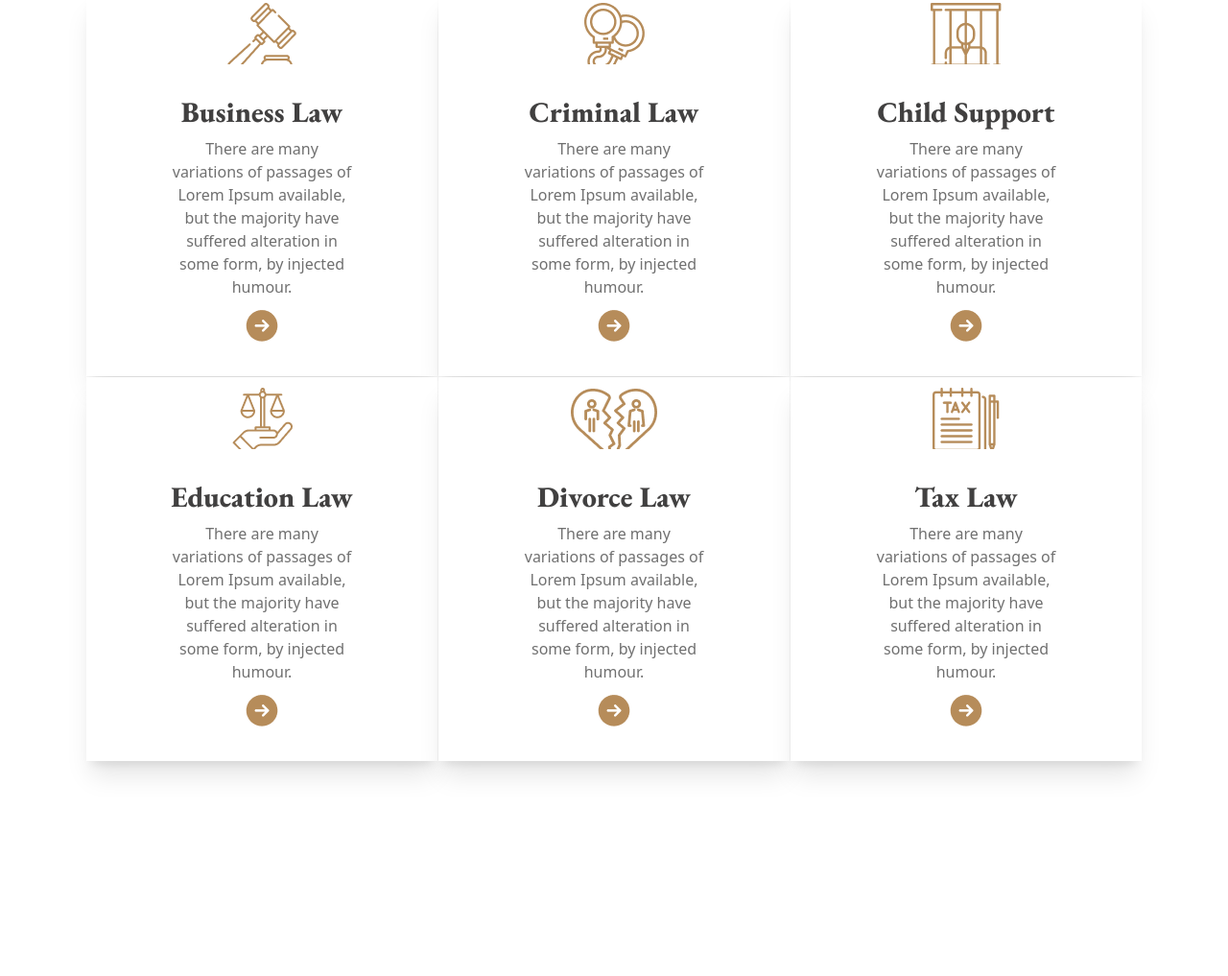
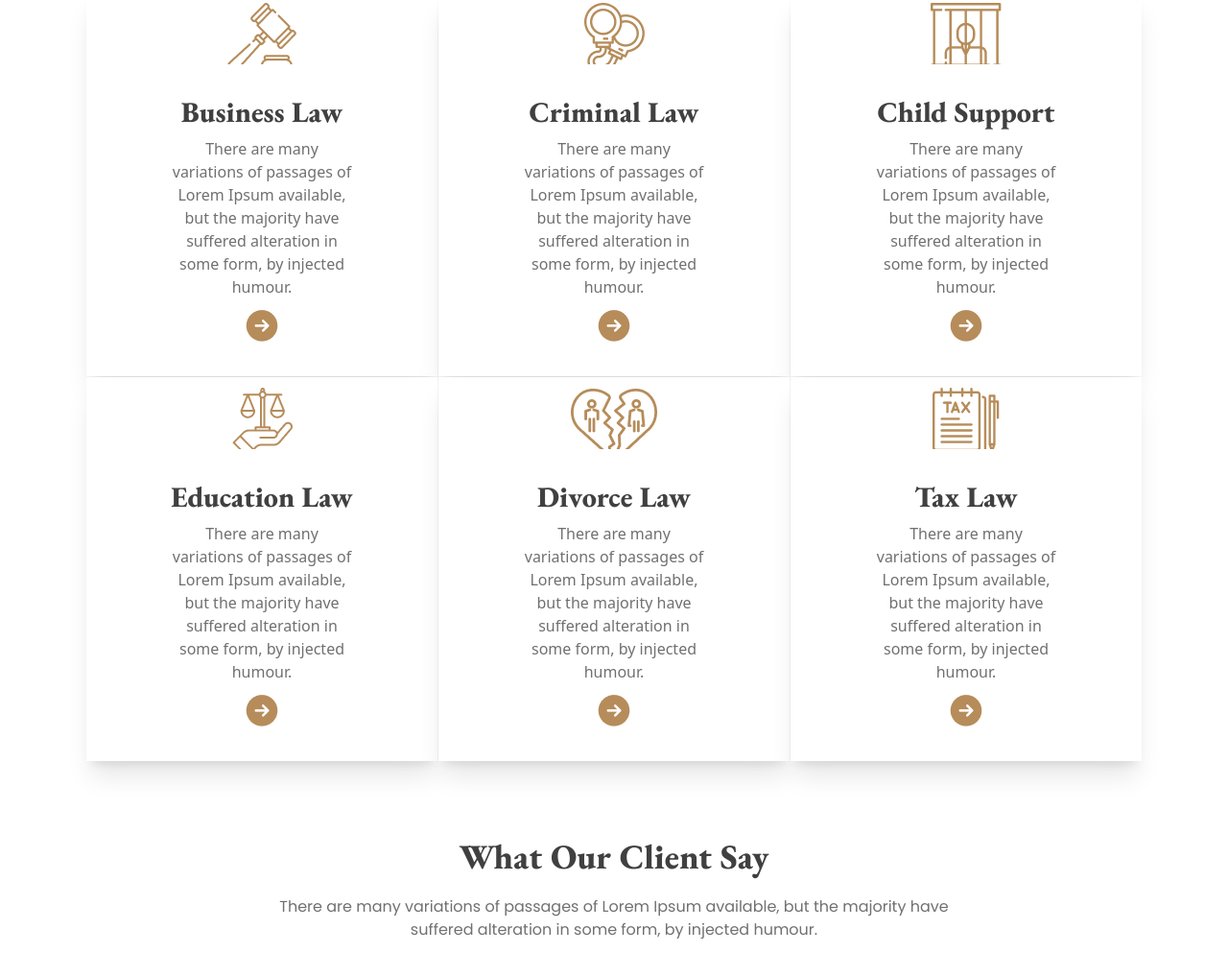
Before and after one commit to minhajul08/legal-solution-daisyui, a plain HTML site: page index.html in a window 1280 px wide. Shown: the part 862-1879 px from the top of the page at 96% size. Before the commit the page ends 1695 px from the top, so only its background shows below. Drawn offline with nearby package versions, Linux system fonts and the light colour scheme.

Commit message:
out client says

```diff
--- a/index.html
+++ b/index.html
@@ -169,6 +169,11 @@
           </div>
         </div>
        </div>
+       <!-- our client says -->
+       <div class="text-center my-10">
+        <h1 class="mb-5 text-dark text-4xl font-extrabold font-eb-garamond">What Our Client Say</h1>
+        <p class="mb-5 text-navbar font-poppins">There are many variations of passages of Lorem Ipsum available, but the majority have <br> suffered alteration in some form, by injected humour.</p>
+       </div>
     </main>
     <footer>
 
```
